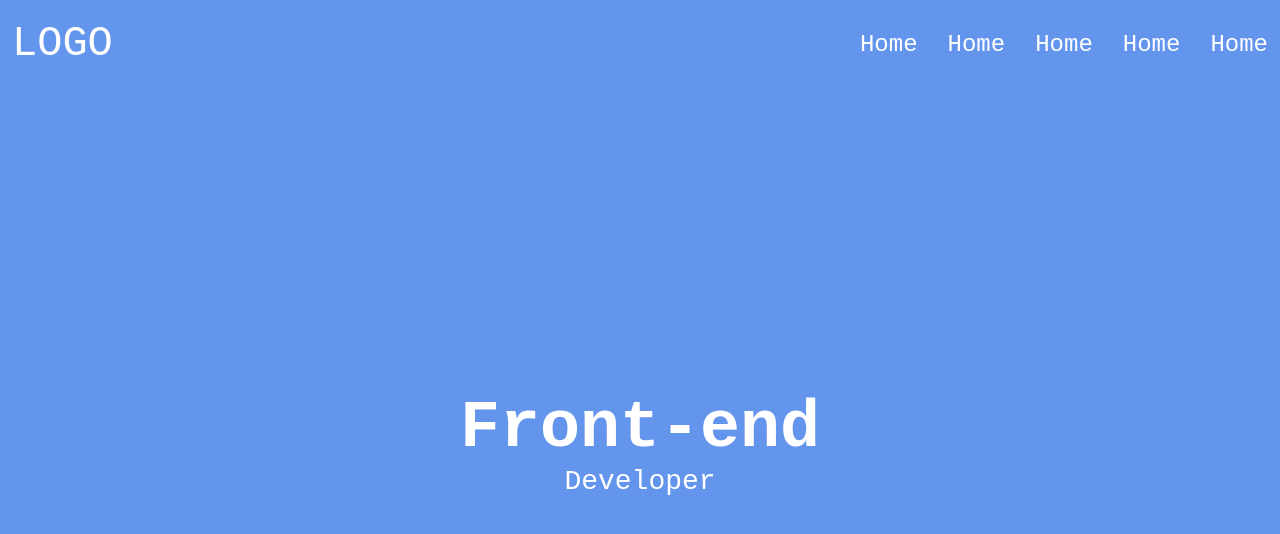
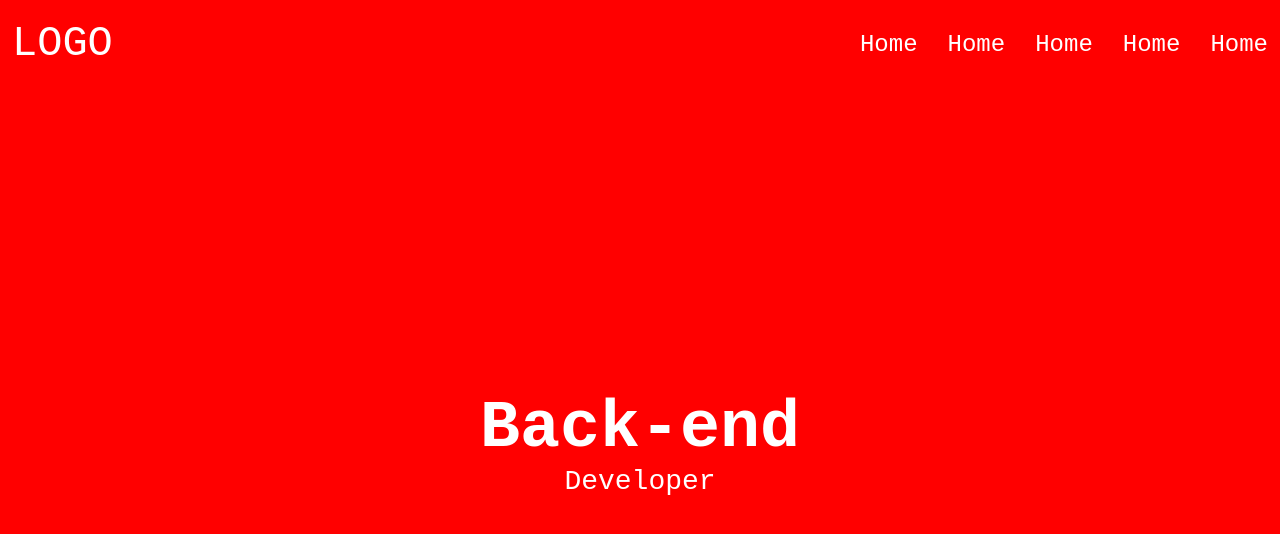
Before and after one commit to sherzod401/gitStart, a plain HTML site: page index.html in a window 1280 px wide. Drawn offline with Linux system fonts and the light colour scheme.

Commit message:
changes header title and header backgraund

```diff
--- a/index.html
+++ b/index.html
@@ -25,7 +25,7 @@
       </nav>
       <div class="header__content">
         <div class="container">
-          <h1 class="header__title">Front-end</h1>
+          <h1 class="header__title">Back-end</h1>
           <p class="header__txt">Developer</p>
         </div>
       </div>
--- a/style.css
+++ b/style.css
@@ -22,7 +22,7 @@ ul {
 
 .header {
   min-height: 100vh;
-  background: cornflowerblue;
+  background: red;
   display: flex;
   flex-direction: column;
 }
```
